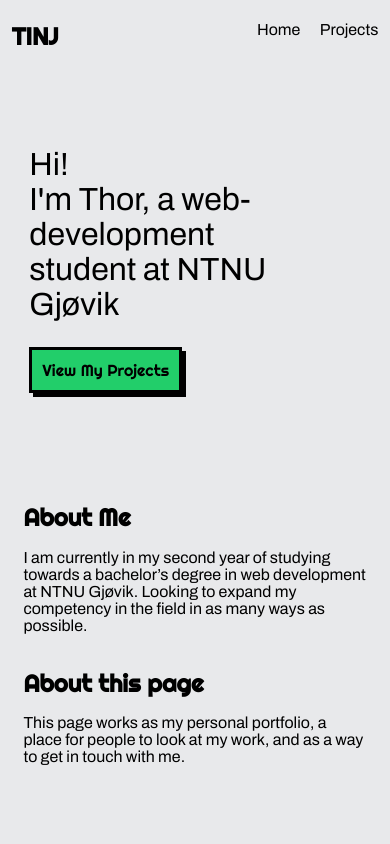
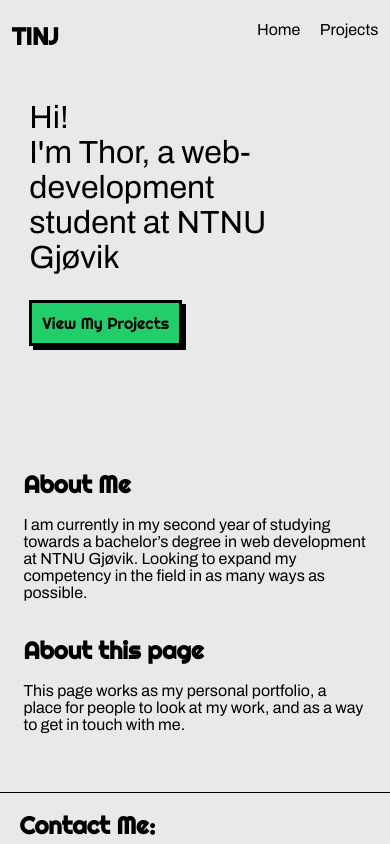
Before and after one commit to tijohans/old-portfolio, a React (Vite) app: page / in a window 390 px wide. Shown: the top 844 px of the page. Built offline with nearby package versions, Linux system fonts and the light colour scheme.

Commit message:
fixed overflow issue when viewing from mobile in landscape mode

```diff
--- a/src/pages/Home/Home.css
+++ b/src/pages/Home/Home.css
@@ -1,10 +1,10 @@
 .main__content {
     display: flex;
     flex-direction: column;
-    justify-content: space-evenly;
-    height: 90vh;
+    justify-content: space-between;
+    min-height: 80vh;
     max-width: 100vw;
-    margin-inline: 6vw;
+    margin: 6vw;
 }
 
 .main__hero {
```
